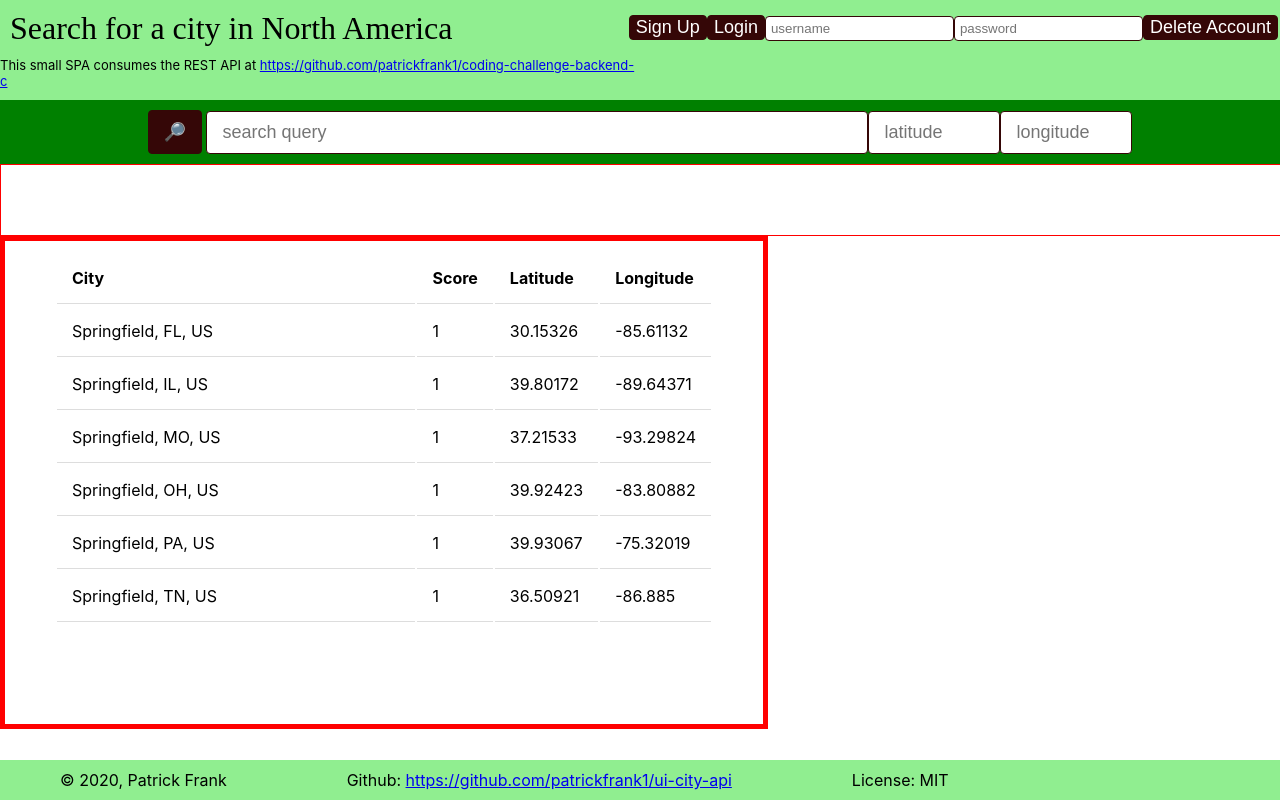
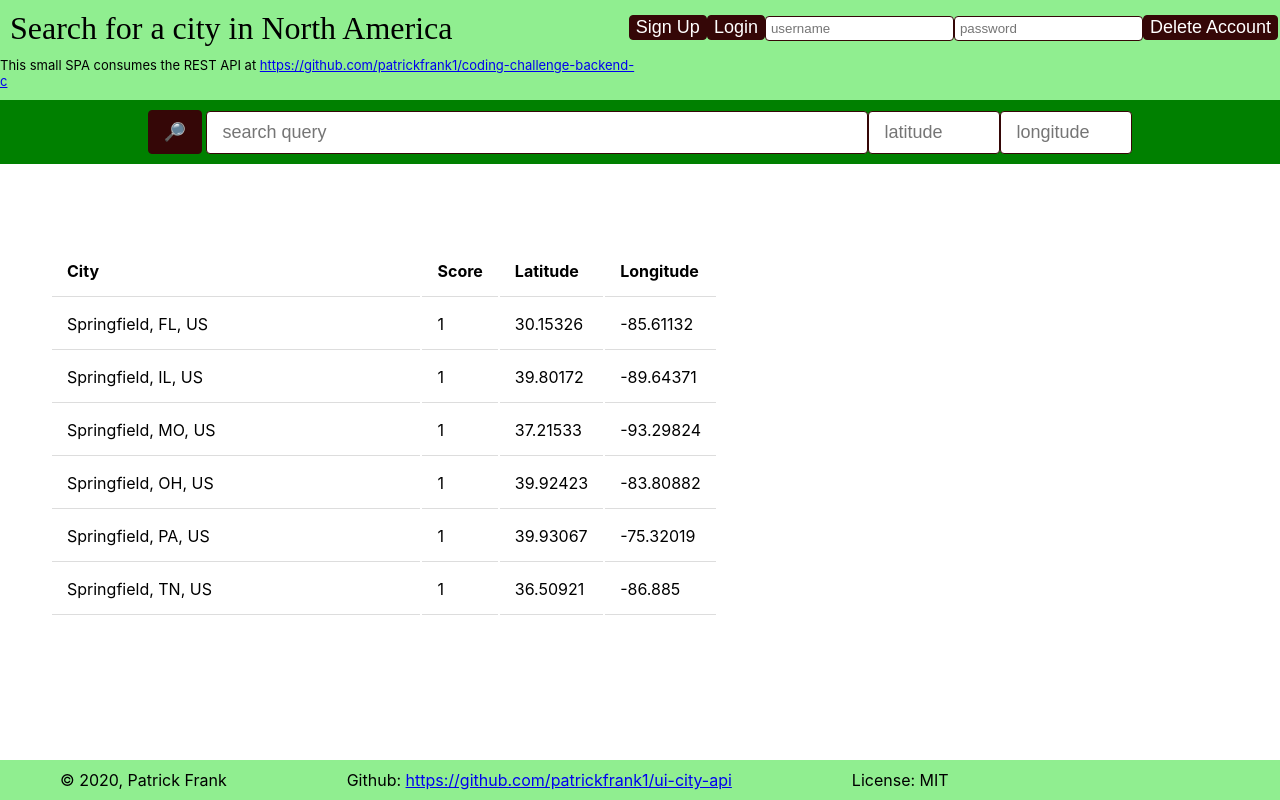
Before and after one commit to patrickfrank1/ui-city-api, a React (Create React App) app: page / in a window 1280 px wide. Shown: the top 800 px of the page. Built offline with nearby package versions, Linux system fonts and the light colour scheme; the HTML template or start-up script is replaced by a standard one.

Commit message:
Finish up simple styling

```diff
--- a/src/App.css
+++ b/src/App.css
@@ -60,7 +60,6 @@ input {
 
 /* Messages to the user */
 .infobox {
-  border: 1px solid red;
   width: 100%;
   height: 50px;
   padding: 10px 50px;
--- a/src/SearchResults.css
+++ b/src/SearchResults.css
@@ -2,7 +2,6 @@ table {
   width: 60%;
   padding: 10px 50px 100px 50px;
   overflow-y: scroll;
-  border: 5px solid red;
 }
 
 th, td {
@@ -12,4 +11,6 @@ th, td {
   width: 100%;
 }
 
-tr:hover {background-color: #f5f5f5;}
+tr:hover {
+  background-color: #f5f5f5;
+}
```
